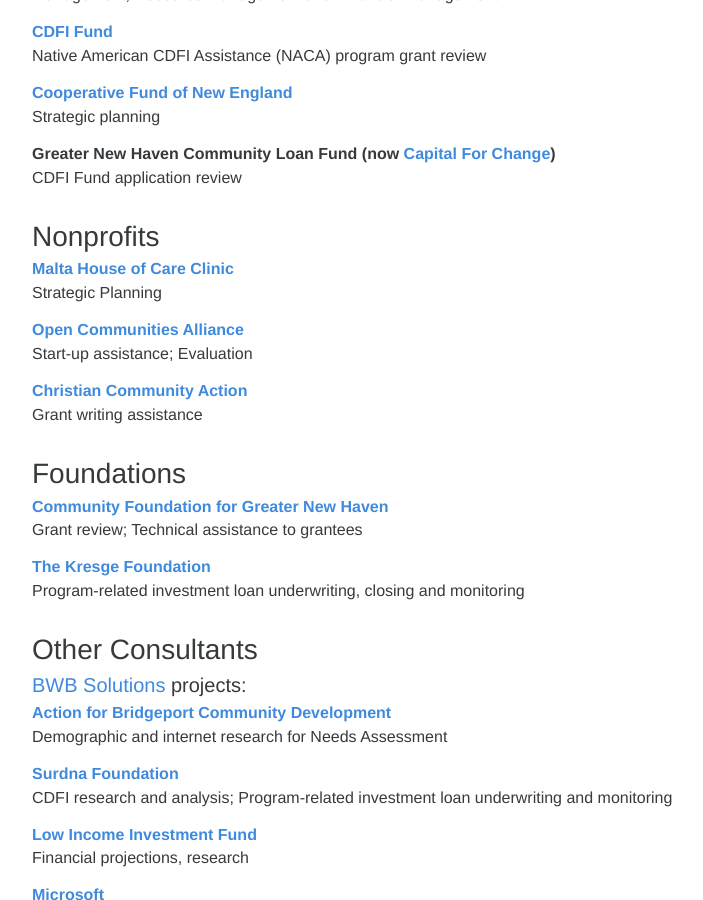
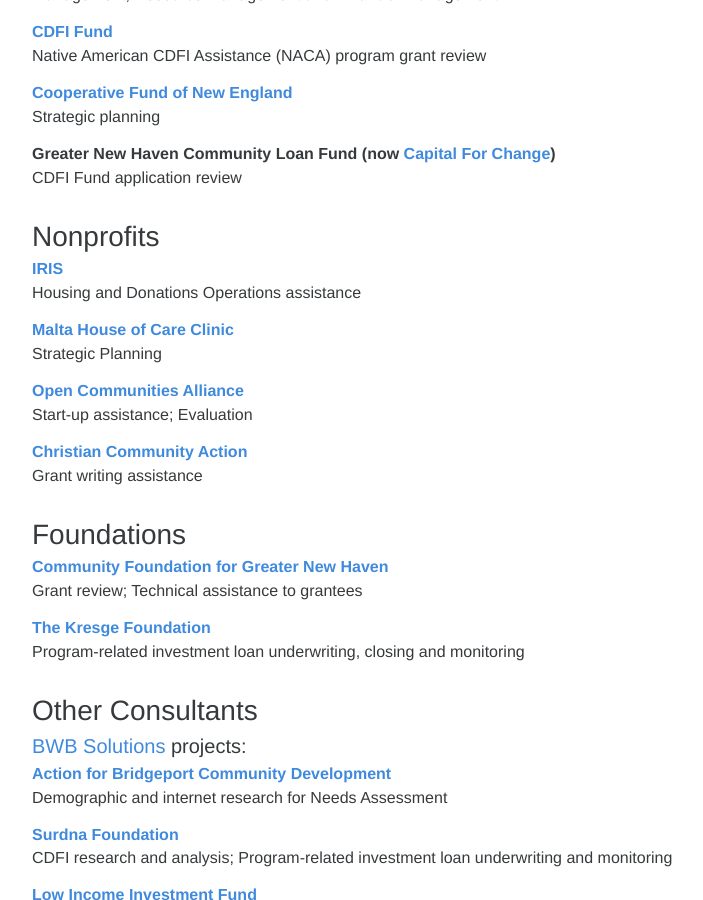
Before and after one commit to ClaireMorduch/clairemorduch, a Jekyll site: the page built from clients.md, in a window 1280 px wide and 900 px high, scrolled down 769 px. Shown: the whole window, without its empty margins (263-966 px from the left). Built offline with Jekyll 4.4.1, drawn with Linux system fonts in a browser that asks for light colours.

Commit message:
Update clients.md

```diff
--- a/clients.md
+++ b/clients.md
@@ -31,6 +31,9 @@ CDFI Fund application review
 
 ### Nonprofits
 
+##### [IRIS](http://www.irisct.org)
+Housing and Donations Operations assistance
+
 ##### [Malta House of Care Clinic](http://www.maltahouseofcare.org)
 Strategic Planning
 
@@ -39,6 +42,7 @@ Start-up assistance; Evaluation
 
 ##### [Christian Community Action](http://www.ccacaring.org/)
 Grant writing assistance
+
 
 
 ### Foundations
```
